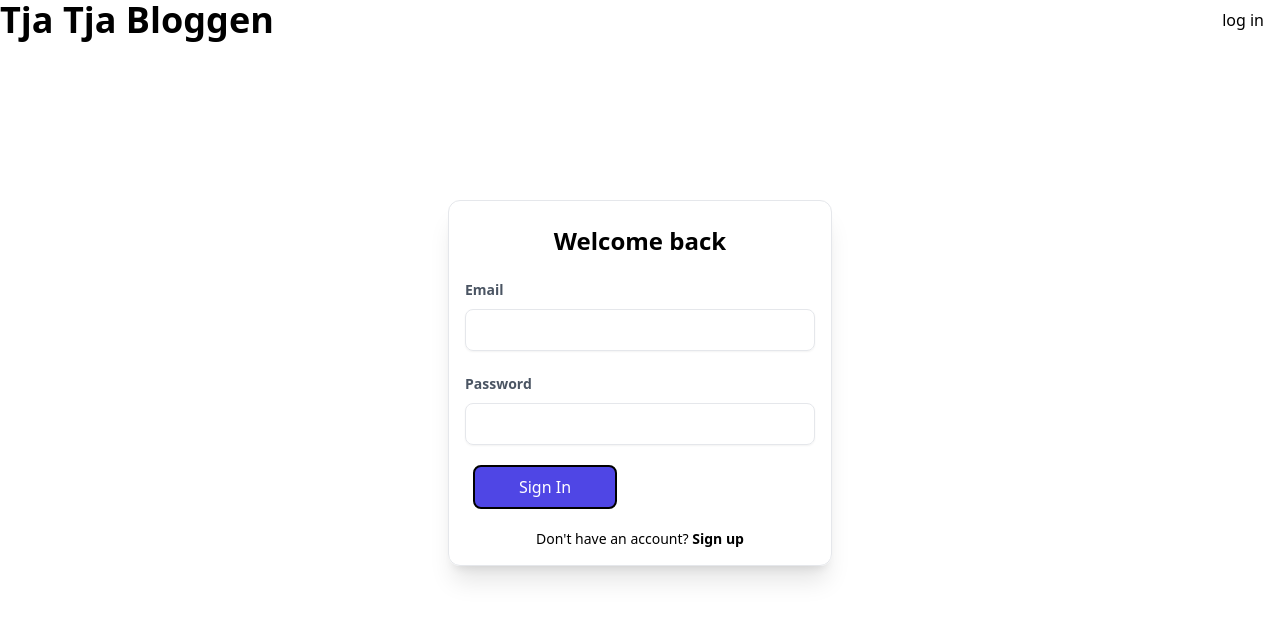
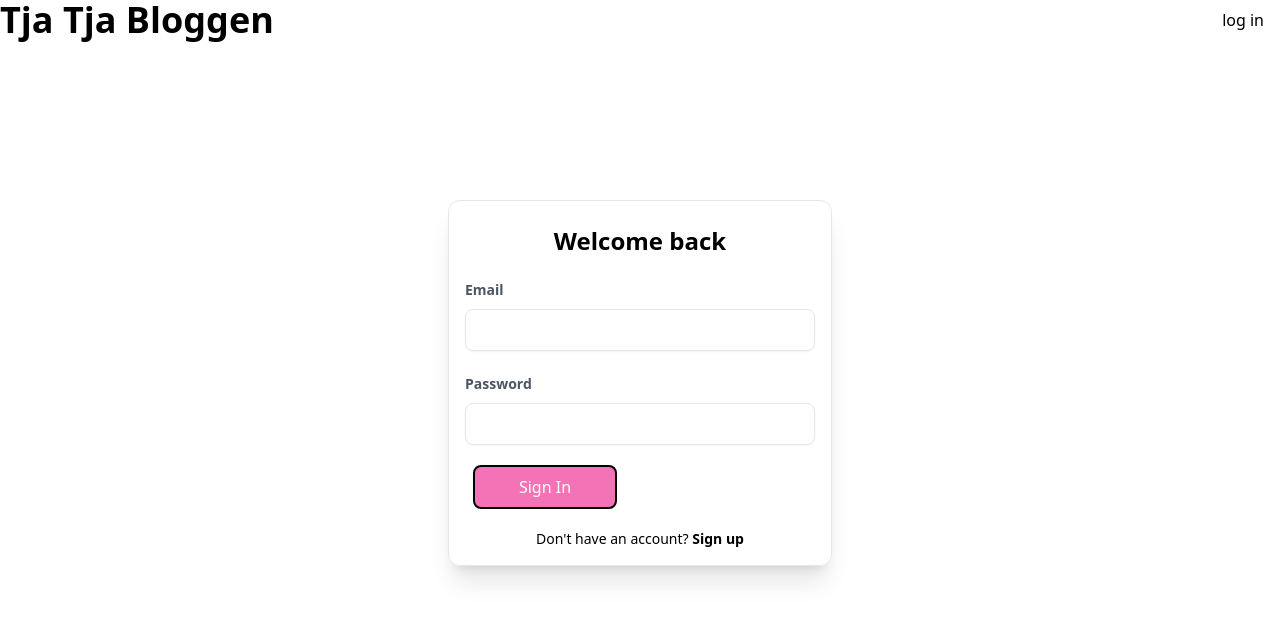
Before and after one commit to johannabra/testing-blog, a React (Vite) app: page /login in a window 1280 px wide. Shown: the top 620 px of the page. Built offline with nearby package versions, Linux system fonts and the light colour scheme; no server answers.

Commit message:
color change and cleaning

```diff
--- a/src/components/EditPost.jsx
+++ b/src/components/EditPost.jsx
@@ -7,7 +7,6 @@ const EditPost = () => {
   const { posts, setPosts } = useContext(BlogContext);
   const [title, setTitle] = useState("");
   const [text, setText] = useState("");
-  const [redirectToHome, setRedirectToHome] = useState(false);
 
   useEffect(() => {
     const selectedPost = posts.find((post) => post.id === parseInt(postId));
--- a/src/components/LoginComponent.jsx
+++ b/src/components/LoginComponent.jsx
@@ -72,7 +72,7 @@ const LoginComponent = () => {
               className={`w-full px-4 py-2 text-white font-medium rounded-lg ${
                 isSigningIn
                   ? "bg-gray-300 cursor-not-allowed"
-                  : "bg-indigo-600 hover:bg-indigo-700 hover:shadow-xl transition duration-300"
+                  : "bg-pink-400 hover:bg-pink-800 hover:shadow-xl transition duration-300"
               }`}>
               {isSigningIn ? "Signing In..." : "Sign In"}
             </button>
--- a/src/components/RegisterComponent.jsx
+++ b/src/components/RegisterComponent.jsx
@@ -91,7 +91,7 @@ const RegisterComponent = () => {
               className={`w-full px-4 py-2 text-white font-medium rounded-lg ${
                 isRegistering
                   ? "bg-gray-200 cursor-not-allowed"
-                  : "bg-indigo-600 hover:bg-indigo-900 hover:shadow-xl transition duration-300"
+                  : "bg-pink-400 hover:bg-pink-900 hover:shadow-xl transition duration-300"
               }`}>
               {isRegistering ? "Signing Up..." : "Sign Up"}
             </button>
```
